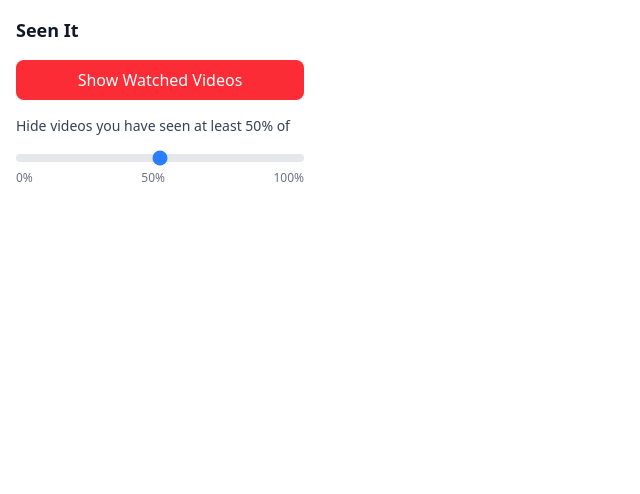
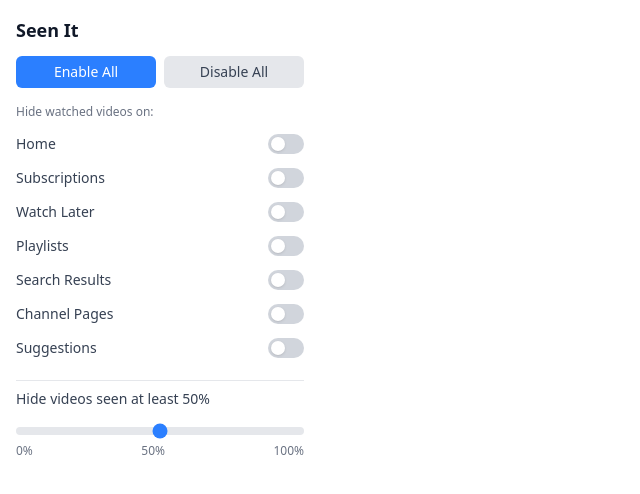
Before and after one commit to bentsignal/seen-it, a React (Vite) app: page / in a window 1280 px wide. Shown: the top 494 px of the page, without its empty margins (0-640 px from the left). Built offline with nearby package versions, Linux system fonts and the light colour scheme.

Commit message:
Added granular control over where videos are hidden from

```diff
--- a/src/App.tsx
+++ b/src/App.tsx
@@ -1,6 +1,30 @@
 import { useEffect, useState } from 'react';
-import { Settings, DEFAULT_SETTINGS } from './types';
+import type { Settings, ViewSettings } from './types';
+import { DEFAULT_SETTINGS } from './types';
 import { getSettings, saveSettings } from './storage';
+import { Switch } from './components/Switch';
+
+// View labels for display in the UI
+const VIEW_LABELS: Record<keyof ViewSettings, string> = {
+  home: 'Home',
+  subscriptions: 'Subscriptions',
+  watchLater: 'Watch Later',
+  playlists: 'Playlists',
+  search: 'Search Results',
+  channel: 'Channel Pages',
+  suggestions: 'Suggestions',
+};
+
+// Order of views in the UI
+const VIEW_ORDER: (keyof ViewSettings)[] = [
+  'home',
+  'subscriptions',
+  'watchLater',
+  'playlists',
+  'search',
+  'channel',
+  'suggestions',
+];
 
 function App() {
   const [settings, setSettings] = useState<Settings>(DEFAULT_SETTINGS);
@@ -13,49 +37,107 @@ function App() {
     });
   }, []);
 
-  const handleToggle = async () => {
-    const newSettings = { ...settings, hideEnabled: !settings.hideEnabled };
+  const handleViewToggle = async (view: keyof ViewSettings) => {
+    const newSettings: Settings = {
+      ...settings,
+      viewSettings: {
+        ...settings.viewSettings,
+        [view]: !settings.viewSettings[view],
+      },
+    };
+    setSettings(newSettings);
+    await saveSettings(newSettings);
+  };
+
+  const handleEnableAll = async () => {
+    const newViewSettings: ViewSettings = {
+      home: true,
+      subscriptions: true,
+      watchLater: true,
+      playlists: true,
+      search: true,
+      channel: true,
+      suggestions: true,
+    };
+    const newSettings: Settings = { ...settings, viewSettings: newViewSettings };
+    setSettings(newSettings);
+    await saveSettings(newSettings);
+  };
+
+  const handleDisableAll = async () => {
+    const newViewSettings: ViewSettings = {
+      home: false,
+      subscriptions: false,
+      watchLater: false,
+      playlists: false,
+      search: false,
+      channel: false,
+      suggestions: false,
+    };
+    const newSettings: Settings = { ...settings, viewSettings: newViewSettings };
     setSettings(newSettings);
     await saveSettings(newSettings);
   };
 
   const handleThresholdChange = async (e: React.ChangeEvent<HTMLInputElement>) => {
-    const newSettings = { ...settings, watchThreshold: parseInt(e.target.value, 10) };
+    const newSettings: Settings = {
+      ...settings,
+      watchThreshold: parseInt(e.target.value, 10),
+    };
     setSettings(newSettings);
     await saveSettings(newSettings);
   };
 
   if (loading) {
     return (
-      <div className="p-4 flex items-center justify-center min-h-[200px]">
+      <div className="p-4 flex items-center justify-center min-h-[380px]">
         <div className="text-gray-500">Loading...</div>
       </div>
     );
   }
 
   return (
-    <div className="p-4 bg-white dark:bg-gray-900 min-h-[200px]">
-      <h1 className="text-lg font-bold text-gray-900 dark:text-white mb-4">
+    <div className="p-4 bg-white dark:bg-gray-900 min-h-[380px]">
+      <h1 className="text-lg font-bold text-gray-900 dark:text-white mb-3">
         Seen It
       </h1>
 
       <div className="space-y-4">
-        {/* Toggle Button */}
-        <button
-          onClick={handleToggle}
-          className={`w-full py-2 px-4 rounded-lg font-medium transition-colors ${
-            settings.hideEnabled
-              ? 'bg-red-500 hover:bg-red-600 text-white'
-              : 'bg-green-500 hover:bg-green-600 text-white'
-          }`}
-        >
-          {settings.hideEnabled ? 'Show Watched Videos' : 'Hide Watched Videos'}
-        </button>
+        {/* Enable/Disable All Buttons */}
+        <div className="flex gap-2">
+          <button
+            onClick={handleEnableAll}
+            className="flex-1 py-1.5 px-3 text-sm rounded-md font-medium transition-colors bg-blue-500 hover:bg-blue-600 text-white"
+          >
+            Enable All
+          </button>
+          <button
+            onClick={handleDisableAll}
+            className="flex-1 py-1.5 px-3 text-sm rounded-md font-medium transition-colors bg-gray-200 hover:bg-gray-300 dark:bg-gray-700 dark:hover:bg-gray-600 text-gray-700 dark:text-gray-300"
+          >
+            Disable All
+          </button>
+        </div>
+
+        {/* View Toggles */}
+        <div className="space-y-0.5">
+          <p className="text-xs text-gray-500 dark:text-gray-400 mb-2">
+            Hide watched videos on:
+          </p>
+          {VIEW_ORDER.map((view) => (
+            <Switch
+              key={view}
+              label={VIEW_LABELS[view]}
+              checked={settings.viewSettings[view]}
+              onChange={() => handleViewToggle(view)}
+            />
+          ))}
+        </div>
 
         {/* Threshold Slider */}
-        <div className="space-y-2">
+        <div className="space-y-2 pt-2 border-t border-gray-200 dark:border-gray-700">
           <label className="block text-sm text-gray-700 dark:text-gray-300">
-            Hide videos you have seen at least {settings.watchThreshold}% of
+            Hide videos seen at least {settings.watchThreshold}%
           </label>
           <input
             type="range"
--- /dev/null
+++ b/src/components/Switch.tsx
@@ -0,0 +1,28 @@
+interface SwitchProps {
+  checked: boolean;
+  onChange: (checked: boolean) => void;
+  label: string;
+}
+
+export function Switch({ checked, onChange, label }: SwitchProps) {
+  return (
+    <label className="flex items-center justify-between cursor-pointer py-1.5">
+      <span className="text-sm text-gray-700 dark:text-gray-300">{label}</span>
+      <button
+        type="button"
+        role="switch"
+        aria-checked={checked}
+        onClick={() => onChange(!checked)}
+        className={`relative inline-flex h-5 w-9 flex-shrink-0 items-center rounded-full transition-colors duration-200 ease-in-out focus:outline-none focus:ring-2 focus:ring-blue-500 focus:ring-offset-2 dark:focus:ring-offset-gray-900 ${
+          checked ? 'bg-blue-500' : 'bg-gray-300 dark:bg-gray-600'
+        }`}
+      >
+        <span
+          className={`inline-block h-3.5 w-3.5 transform rounded-full bg-white shadow transition-transform duration-200 ease-in-out ${
+            checked ? 'translate-x-[18px]' : 'translate-x-[3px]'
+          }`}
+        />
+      </button>
+    </label>
+  );
+}
--- a/src/content/index.ts
+++ b/src/content/index.ts
@@ -1,27 +1,81 @@
 import browser from 'webextension-polyfill';
-import { Settings, DEFAULT_SETTINGS, Message } from '../types';
+import type { Settings, Message, YouTubeView } from '../types';
+import { DEFAULT_SETTINGS } from '../types';
 
 let currentSettings: Settings = DEFAULT_SETTINGS;
+let currentView: YouTubeView | null = null;
+
+// Detect the current YouTube view based on URL
+function getCurrentView(): YouTubeView | null {
+  const url = new URL(window.location.href);
+  const pathname = url.pathname;
+  const searchParams = url.searchParams;
+
+  // Watch page (suggestions sidebar)
+  if (pathname === '/watch') {
+    return 'suggestions';
+  }
+
+  // Home page
+  if (pathname === '/' || pathname === '') {
+    return 'home';
+  }
+
+  // Subscriptions
+  if (pathname === '/feed/subscriptions') {
+    return 'subscriptions';
+  }
+
+  // Playlists
+  if (pathname === '/playlist') {
+    const listId = searchParams.get('list');
+    if (listId === 'WL') {
+      return 'watchLater';
+    }
+    return 'playlists';
+  }
+
+  // Search results
+  if (pathname === '/results') {
+    return 'search';
+  }
+
+  // Channel pages (multiple URL patterns)
+  if (
+    pathname.startsWith('/@') ||
+    pathname.startsWith('/channel/') ||
+    pathname.startsWith('/c/') ||
+    pathname.startsWith('/user/')
+  ) {
+    return 'channel';
+  }
+
+  // Unknown view - don't hide anything
+  return null;
+}
 
 // Load initial settings
 async function loadSettings() {
   const result = await browser.storage.local.get('settings');
-  currentSettings = result.settings ?? DEFAULT_SETTINGS;
+  currentSettings = (result.settings as Settings | undefined) ?? DEFAULT_SETTINGS;
   processVideos();
 }
 
 // Listen for settings updates from background script
-browser.runtime.onMessage.addListener((message: Message) => {
-  if (message.type === 'SETTINGS_UPDATED') {
-    currentSettings = message.settings;
+browser.runtime.onMessage.addListener((message: unknown) => {
+  const msg = message as Message;
+  if (msg.type === 'SETTINGS_UPDATED') {
+    currentSettings = msg.settings;
     processVideos();
   }
 });
 
 // Get watch progress for a video from YouTube's progress bar overlay
 function getWatchProgress(videoElement: Element): number | null {
-  // Try the newer class-based progress bar (home page, etc.)
-  const newProgressBar = videoElement.querySelector('.ytThumbnailOverlayProgressBarHostWatchedProgressBarSegment');
+  // Try the newer class-based progress bar (home page, suggestions, etc.)
+  const newProgressBar = videoElement.querySelector(
+    '.ytThumbnailOverlayProgressBarHostWatchedProgressBarSegment'
+  );
   if (newProgressBar instanceof HTMLElement) {
     const widthStyle = newProgressBar.style.width;
     if (widthStyle && widthStyle.endsWith('%')) {
@@ -45,11 +99,12 @@ function getWatchProgress(videoElement: Element): number | null {
 function processVideos() {
   // Find all video renderers (works for home, search, subscriptions, playlists, etc.)
   const videoSelectors = [
-    'ytd-rich-item-renderer',
-    'ytd-video-renderer',
-    'ytd-grid-video-renderer',
-    'ytd-compact-video-renderer',
-    'ytd-playlist-video-renderer',
+    'ytd-rich-item-renderer', // Home, subscriptions (grid)
+    'ytd-video-renderer', // Search, channel videos
+    'ytd-grid-video-renderer', // Channel grid
+    'ytd-compact-video-renderer', // Old sidebar recommendations
+    'ytd-playlist-video-renderer', // Playlists, Watch Later
+    'yt-lockup-view-model', // New suggestions sidebar, home page
   ];
 
   for (const selector of videoSelectors) {
@@ -63,11 +118,14 @@ function processVideos() {
 function processVideo(videoElement: HTMLElement) {
   const progress = getWatchProgress(videoElement);
 
-  if (currentSettings.hideEnabled && progress !== null && progress >= currentSettings.watchThreshold) {
-    videoElement.style.display = 'none';
-  } else {
-    videoElement.style.display = '';
-  }
+  // Only hide if: view is known, view hiding is enabled, and threshold is met
+  const shouldHide =
+    currentView !== null &&
+    currentSettings.viewSettings[currentView] &&
+    progress !== null &&
+    progress >= currentSettings.watchThreshold;
+
+  videoElement.style.display = shouldHide ? 'none' : '';
 }
 
 // Set up MutationObserver to handle dynamically loaded content
@@ -86,6 +144,10 @@ const observer = new MutationObserver((mutations) => {
 
 // Start observing once DOM is ready
 function init() {
+  // Detect current view
+  currentView = getCurrentView();
+
+  // Load settings
   loadSettings();
 
   // Observe the main content area for changes
@@ -97,6 +159,7 @@ function init() {
 
   // Also listen for YouTube's navigation events (SPA navigation)
   window.addEventListener('yt-navigate-finish', () => {
+    currentView = getCurrentView();
     processVideos();
   });
 }
--- a/src/index.css
+++ b/src/index.css
@@ -2,5 +2,5 @@
 
 body {
   width: 320px;
-  min-height: 200px;
+  min-height: 380px;
 }
--- a/src/storage.ts
+++ b/src/storage.ts
@@ -1,9 +1,10 @@
 import browser from 'webextension-polyfill';
-import { Settings, DEFAULT_SETTINGS } from './types';
+import type { Settings } from './types';
+import { DEFAULT_SETTINGS } from './types';
 
 export async function getSettings(): Promise<Settings> {
   const result = await browser.storage.local.get('settings');
-  return result.settings ?? DEFAULT_SETTINGS;
+  return (result.settings as Settings | undefined) ?? DEFAULT_SETTINGS;
 }
 
 export async function saveSettings(settings: Settings): Promise<void> {
--- a/src/types.ts
+++ b/src/types.ts
@@ -1,10 +1,37 @@
+export type YouTubeView =
+  | 'home'
+  | 'subscriptions'
+  | 'watchLater'
+  | 'playlists'
+  | 'search'
+  | 'channel'
+  | 'suggestions';
+
+export interface ViewSettings {
+  home: boolean;
+  subscriptions: boolean;
+  watchLater: boolean;
+  playlists: boolean;
+  search: boolean;
+  channel: boolean;
+  suggestions: boolean;
+}
+
 export interface Settings {
-  hideEnabled: boolean;
+  viewSettings: ViewSettings;
   watchThreshold: number; // 0-100 percentage
 }
 
 export const DEFAULT_SETTINGS: Settings = {
-  hideEnabled: true,
+  viewSettings: {
+    home: false,
+    subscriptions: false,
+    watchLater: false,
+    playlists: false,
+    search: false,
+    channel: false,
+    suggestions: false,
+  },
   watchThreshold: 50,
 };
 
```
